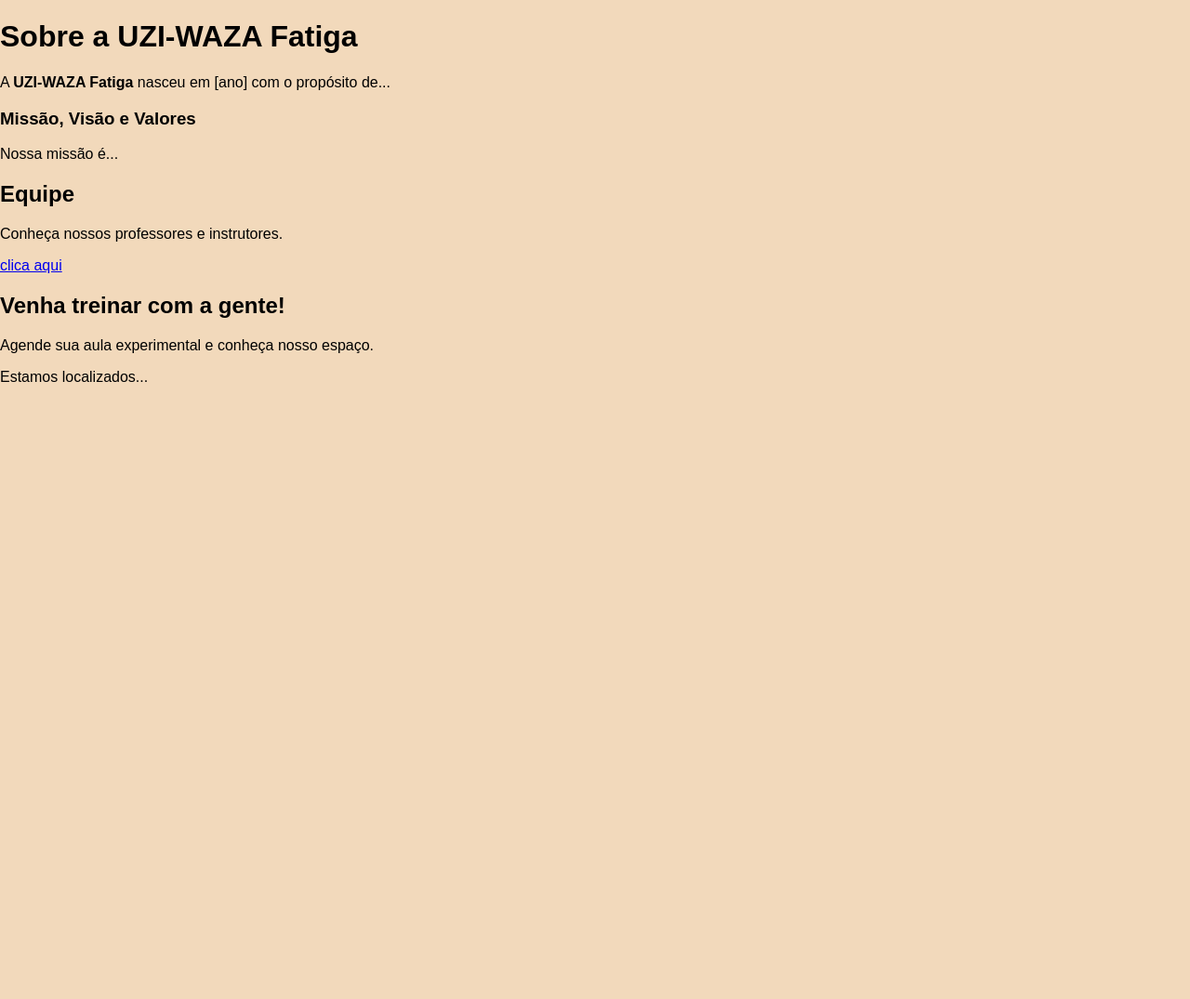
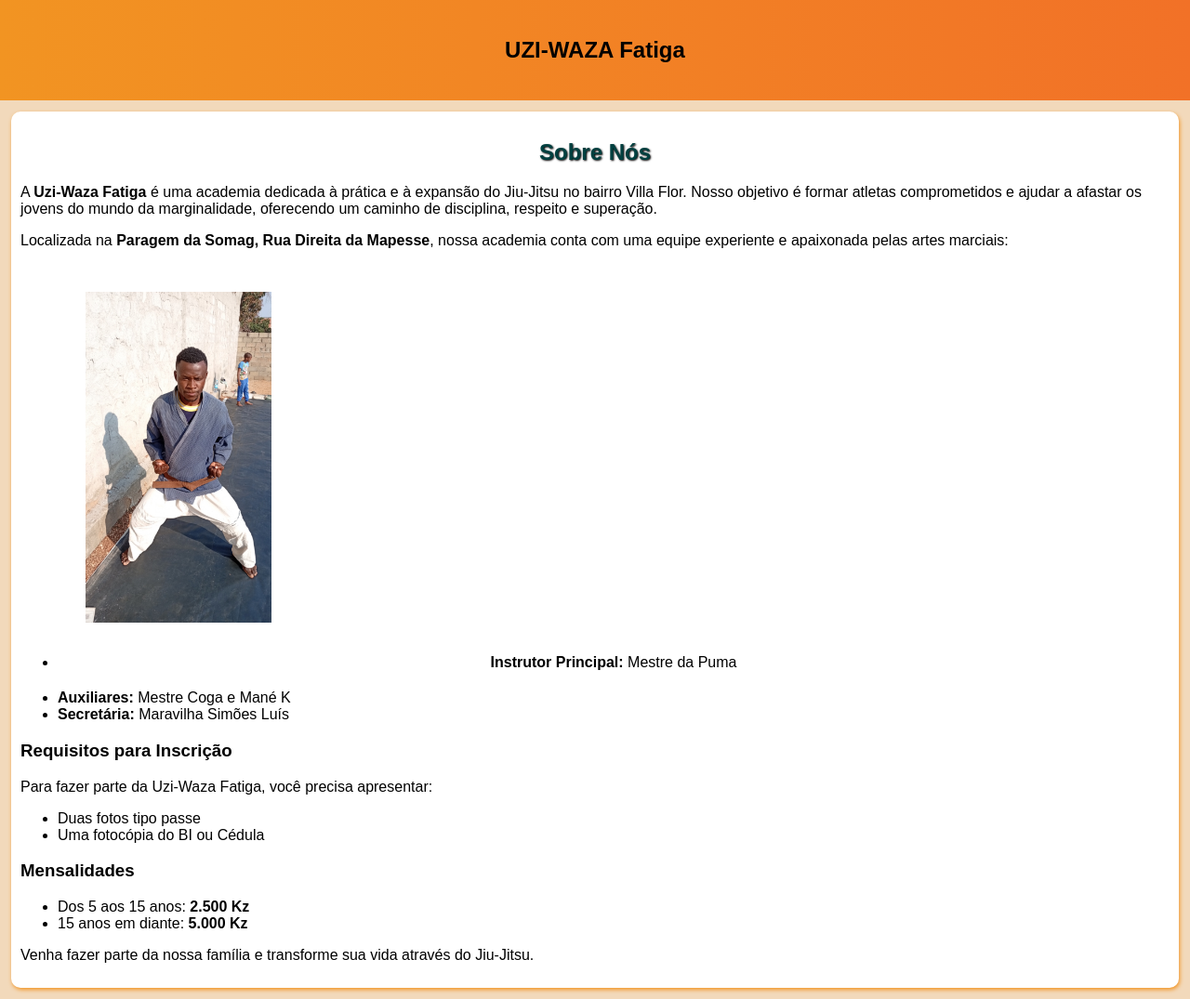
Before and after one commit to ManuelTutanguila/AcademiaUkiWazaFatiga, a plain HTML site: page sobre.html in a window 1280 px wide. Shown: the whole page at 93% size. Before the commit the page ends 800 px from the top, so only its background shows below. Drawn offline with Linux system fonts and the light colour scheme.

Commit message:
trabalhando no projecto

```diff
--- a/sobre.html
+++ b/sobre.html
@@ -8,25 +8,50 @@
 </head>
 <body>
 
-    <h1>Sobre a UZI-WAZA Fatiga</h2>
+<header>
 
-    <p>A <strong>UZI-WAZA Fatiga</strong> nasceu em [ano] com o propósito de...</p>
+<h2>UZI-WAZA Fatiga</h2>
 
-    <h3>Missão, Visão e Valores</h3>
+</header>
+<main>
+    <section id="sobre-nos">
+  <h2>Sobre Nós</h2>
+  <p>
+    A <strong>Uzi-Waza Fatiga</strong> é uma academia dedicada à prática e à expansão do Jiu-Jitsu no bairro Villa Flor.
+    Nosso objetivo é formar atletas comprometidos e ajudar a afastar os jovens do mundo da marginalidade,
+    oferecendo um caminho de disciplina, respeito e superação.
+  </p>
 
-    <p>Nossa missão é...</p>
+  <p>
+    Localizada na <strong>Paragem da Somag, Rua Direita da Mapesse</strong>, nossa academia conta com uma equipe
+    experiente e apaixonada pelas artes marciais:
+  </p>
+  <ul>
+    <img src="imagens/imagem5.jpg" alt="">
+    <li class="Dapuma"><strong>Instrutor Principal:</strong> Mestre da Puma</li>
+    <li><strong>Auxiliares:</strong> Mestre Coga e Mané K</li>
+    <li><strong>Secretária:</strong> Maravilha Simões Luís</li>
+  </ul>
 
-    <h2>Equipe</h2>
+  <h3>Requisitos para Inscrição</h3>
+  <p>Para fazer parte da Uzi-Waza Fatiga, você precisa apresentar:</p>
+  <ul>
+    <li>Duas fotos tipo passe</li>
+    <li>Uma fotocópia do BI ou Cédula</li>
+  </ul>
 
-    <p>Conheça nossos professores e instrutores.</p>
-    <a href="#" id="nós">clica aqui</a>
+  <h3>Mensalidades</h3>
+  <ul>
+    <li>Dos 5 aos 15 anos: <strong>2.500 Kz</strong></li>
+    <li>15 anos em diante: <strong>5.000 Kz</strong></li>
+  </ul>
 
-    <h2>Venha treinar com a gente!</h2>
+  <p>
+    Venha fazer parte da nossa família e transforme sua vida através do Jiu-Jitsu.
+  </p>
+</section>
 
-    <p>Agende sua aula experimental e conheça nosso espaço.</p>
-
-
-    <p>Estamos localizados...</p>
+</main>
 
 </body>
 </html>
--- a/style.css
+++ b/style.css
@@ -59,5 +59,45 @@ box-shadow: 1px 2px 4px #F29422;
     float: left;
     margin-top: 15px;
     margin-left: 60px;
+ }
+ main img {
+    font-size: 200px;
+    width: 230px;
 
  }
+ main
+
+
+ h2 {
+    text-align: center;
+    color:#014040;
+    text-align: center;
+    text-shadow: 1px 1px 2px black;
+ }
+
+ footer {
+    background-color: #F27127;
+    text-align: center;
+
+ }
+
+ main img {
+    width: 600px;
+    padding: 30px;
+    margin-left: 25%;
+    margin-right: 50%;
+ }
+
+ .Dapuma {
+    text-align: center;
+    margin-top: 0px;
+    padding: 0px;
+    margin-bottom: 20px;
+ }
+
+ ul img {
+
+margin: auto;
+    width: 200px;
+    margin-bottom: 0px;
+ }
```
Also changed, not shown: index.html (+9 -2 lines), imagens/grupo.jpg (added), imagens/imagem1.jpg (added), imagens/imagem2.jpg (added), imagens/imagem3.jpg (added), imagens/imagem4.jpg (added), imagens/imagem5.jpg (added), 1 other file.
